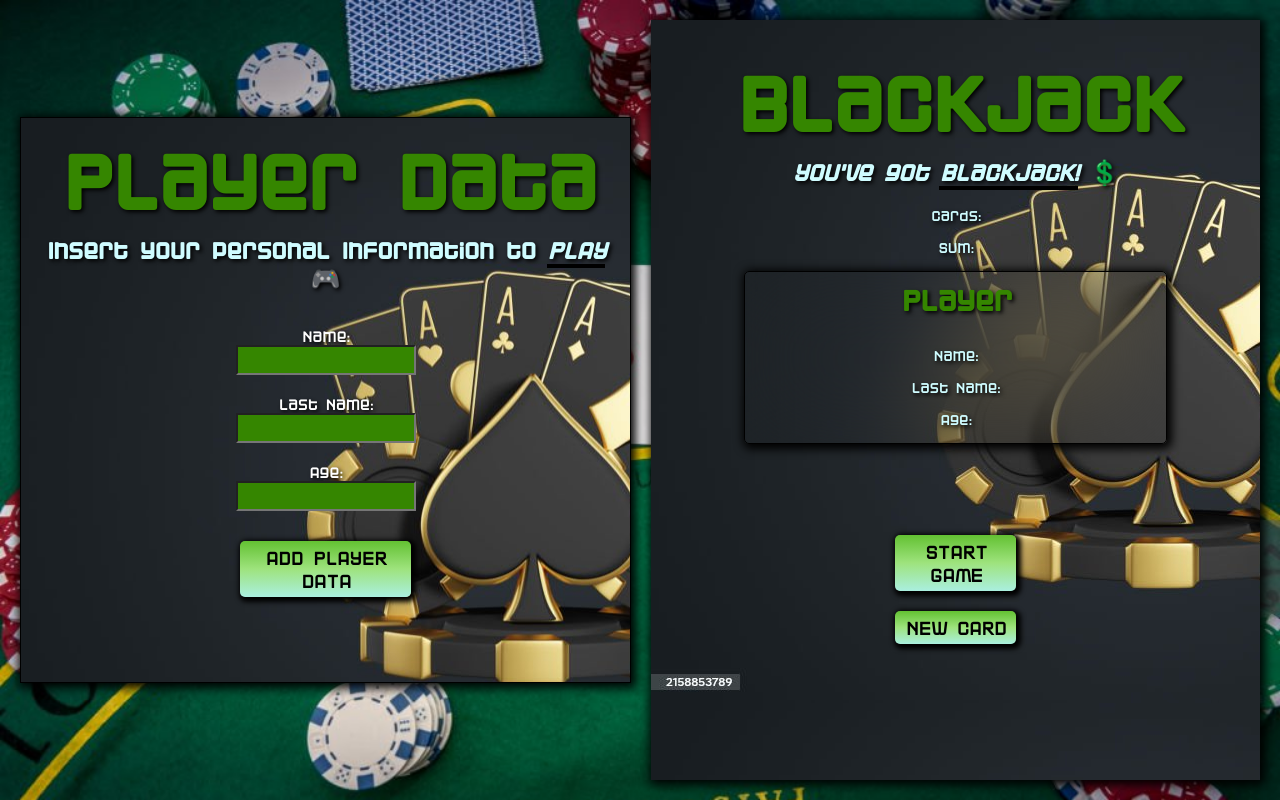
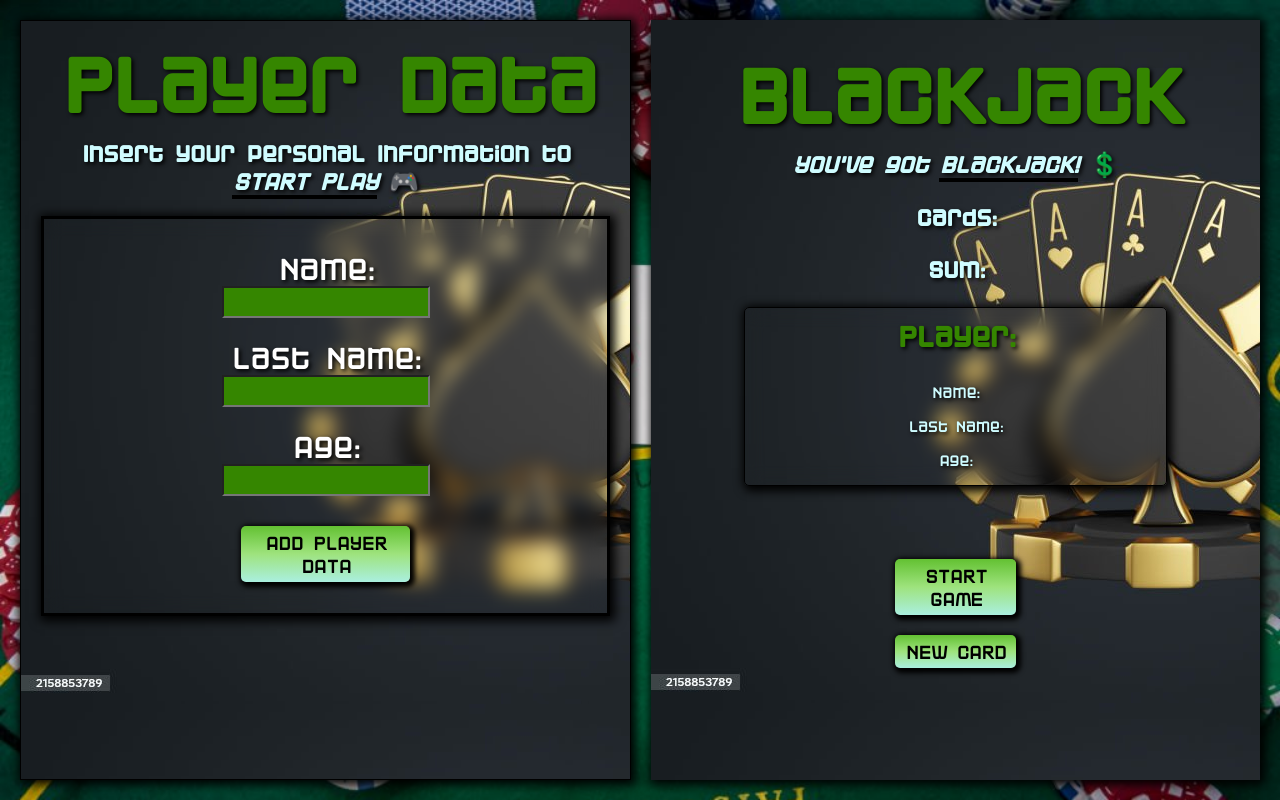
Before and after one commit to juanpablopinzond/blackjack_Game, a plain HTML site: page index.html in a window 1280 px wide. Drawn offline with Linux system fonts and the light colour scheme.

Commit message:
New modifications

```diff
--- a/index.html
+++ b/index.html
@@ -12,7 +12,7 @@
     <section class="wrapper">
         <section class="info_container">
             <h1>Player Data</h1>
-            <h2>Insert your personal Information to <em><span>PLAY</span></em> 🎮</h2>
+            <h2>Insert your personal Information to <em><span>START PLAY</span></em> 🎮</h2>
             <div class="data_box">
                 <label for="name">Name: </label>
                 <input type="text" id="name_input" name="name">
@@ -30,7 +30,7 @@
                 <p id="displayCards">Cards: </p>
                 <p id="diplayResult">Sum: </p>
                 <div id="player_box">
-                    <h3>Player</h3>
+                    <h3>Player:</h3>
                     <p id="player_name">Name: </p>
                     <p id="player_lstName">Last Name:</p>
                     <p id="player_age">Age: </p>
--- a/script.js
+++ b/script.js
@@ -12,7 +12,6 @@ let totalOfReward = moneyEarned + moneyForWinBlackjack;
 const playerName = document.getElementById("player_name");
 const playerLasName = document.getElementById("player_lstName");
 const playerAge = document.getElementById("player_age");
-
 
 
 const namePattern = /^[a-zA-Z\s]+$/; //Expresion regular para permitir solo letras y espacios
--- a/style.css
+++ b/style.css
@@ -60,7 +60,7 @@ h3 {
 p {
     color: #cffcff;
     text-shadow: 2px 2px 4px black;
-    font-size: 15px;
+    font-size: 1em;
 }
 
 span {
@@ -104,7 +104,7 @@ button {
     border-radius: 5px;
     box-shadow: 2px 2px 10px 3px black;
     text-align: center;
-    backdrop-filter: blur(50px);
+    backdrop-filter: blur(10px);
 }
 
 .info_container {
@@ -115,6 +115,7 @@ button {
     text-align: center;
     background-image: url("./img/blackjackfont.jpg");
     width: 50%;
+    height: 95vh;
 }
 
 .data_box {
@@ -123,7 +124,10 @@ button {
     justify-content: center;
     align-items: center;
     height: 50vh;
-    margin-top: -50px;
+    font-size: 2rem;
+    border: 3px solid black;
+    box-shadow: 2px 2px 10px 3px black;
+    backdrop-filter: blur(10px);
 }
 
 input {
@@ -131,6 +135,7 @@ input {
     padding: 5px;
     color: black;
     background-color: #358600;
+    font-size: 0.5em;
 }
 
 input[type=number]::-webkit-outer-spin-button,
@@ -143,3 +148,10 @@ input[type=number]::-webkit-inner-spin-button {
     margin-top: 10px;
     width: 30%;
 }
+
+#displayCards,
+#diplayResult {
+    font-weight: 900;
+    font-size: 1.5em;
+    text-shadow: 2px 2px 4px black;
+}
```
